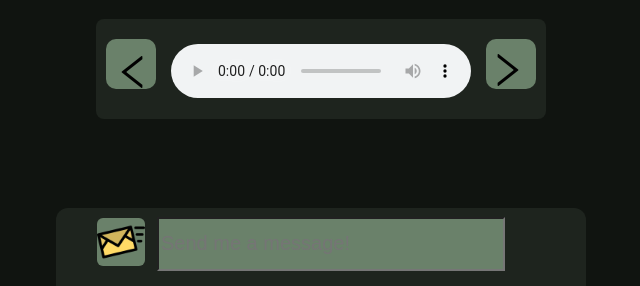
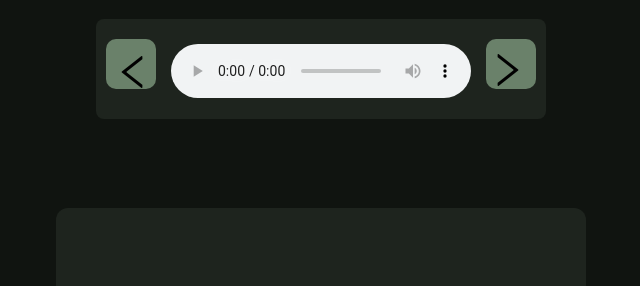
Before and after one commit to twix-ps/old, a plain HTML site: page index.html in a window 1280 px wide. Shown: the part 514-800 px from the top of the page, without its empty margins (319-959 px from the left). Drawn offline with Linux system fonts and the light colour scheme.

Commit message:
Removed mail

```diff
--- a/index.html
+++ b/index.html
@@ -49,8 +49,6 @@
             </div>
         </div>
         <div class="mid-container">
-            <a onclick="sendMail()"><img class="open-mail" src="resources/openmail1.png"></a>
-            <input class="mail-text" type="text" id="mailtext" placeholder="Send me a message!">
         </div>
     </div>
 </div>
--- a/js/script.js
+++ b/js/script.js
@@ -5,41 +5,3 @@ function playSong() {
     songPlayer.load();
     songPlayer.play();
 }
-let lastSentTime = 0;
-const cooldownTime = 60000; // Set the cooldown time in milliseconds (e.g., 5000 milliseconds = 5 seconds)
-
-function sendMail() {
-    const currentTime = Date.now();
-    if (currentTime - lastSentTime < cooldownTime) {
-        alert("Please wait 60 seconds before sending another message!");
-        return;
-    }
-
-    const inputElement = document.getElementById("mailtext");
-    const textToSend = inputElement.value;
-    const webhookUrl = "https://discord.com/api/webhooks/1133316379181842492/hCb02PWJNby1BFTXCYDzcJt7dPB-rCXYVMrKIlcuEW6wWrvv4rxF931d4I6LhzkuwIEP";
-    const messageContent = textToSend;
-
-    fetch(webhookUrl, {
-        method: "POST",
-        headers: {
-            "Content-Type": "application/json",
-        },
-        body: JSON.stringify({
-            content: messageContent,
-        }),
-    })
-    .then(response => {
-        if (response.ok) {
-            console.log("Webhook message sent successfully.");
-            inputElement.value = ""; // Clear the input field after sending the message
-            inputElement.placeholder = "Message sent successfully!";
-            lastSentTime = Date.now();
-        } else {
-            console.error("Failed to send webhook message. Status:", response.status);
-        }
-    })
-    .catch(error => {
-        console.error("Error sending webhook message:", error);
-    });
-}
--- a/styles.css
+++ b/styles.css
@@ -221,21 +221,6 @@ body {
     margin-top: 20px;
 }
 
-.open-mail {
-    position: relative;
-    top: 10px;
-    left: -200px;
-    width: 48px;
-    height: 48px;
-    cursor: pointer;
-    border-radius: 6px;
-    background-color: var(--primary);
-    transition: transform 0.3s ease-in-out;
-}
-
-.open-mail:hover {
-    transform: scale(1.2);
-}
 
 .mail-text {
     background-color: var(--primary);
```
